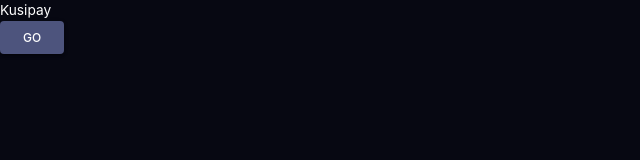
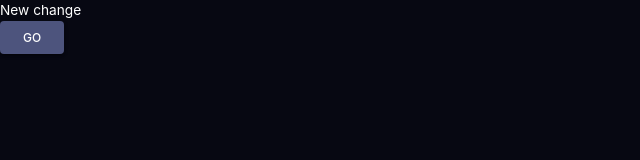
Before and after one commit to kusipay/web-csr-main, a React (Vite) app: page / in a window 1280 px wide. Shown: the top 160 px of the page, without its empty margins (0-640 px from the left). Built offline with nearby package versions, Linux system fonts and the light colour scheme.

Commit message:
renamed userpool

```diff
--- a/src/App.tsx
+++ b/src/App.tsx
@@ -11,7 +11,7 @@ function App() {
     <div>
       <ThemeProvider theme={theme}>
         <CssBaseline />
-        <Typography className="app">Kusipay</Typography>
+        <Typography className="app">New change</Typography>
         <Button variant="contained">Go</Button>
       </ThemeProvider>
     </div>
```
